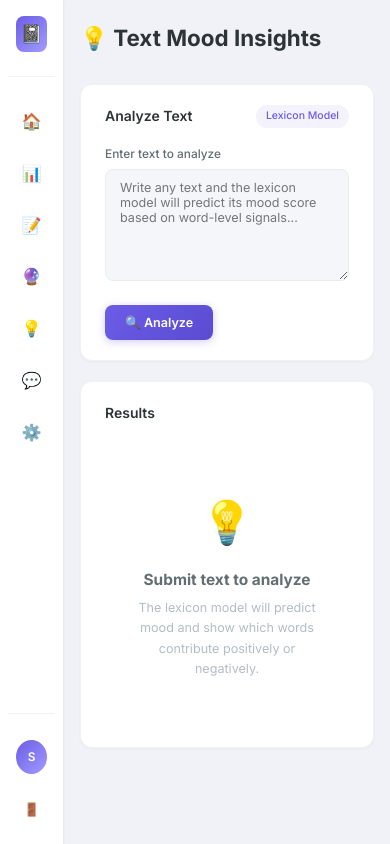
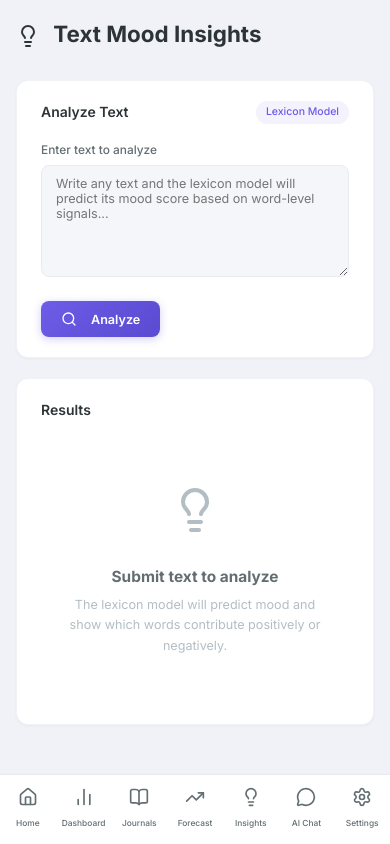
Before and after one commit to nk-labs314/Journal-analytics-dashboard, a Flask app: template templates/insights.html in a window 390 px wide. Run offline with Flask 3, Linux system fonts and the light colour scheme; the template is opened without the code that fills it, so the values that code supplies are empty; the visitor is signed in with stand-in values (Sample User, id 1); parts of the project's set-up code (start-up, migrations or seed data) failed here and were passed over.

Commit message:
[ui] Lucide icons, overlay loader, mobile bottom nav

```diff
--- a/static/css/style.css
+++ b/static/css/style.css
@@ -814,6 +814,31 @@ tr:hover td {
     margin-top: 4px;
 }
 
+/* ---- Overlay Loader ---- */
+.overlay-loader {
+    position: fixed;
+    top: 0; left: 0;
+    width: 100vw; height: 100vh;
+    background: rgba(15, 15, 35, 0.6);
+    backdrop-filter: blur(4px);
+    display: flex;
+    align-items: center;
+    justify-content: center;
+    z-index: 9999;
+}
+
+.spinner {
+    width: 48px; height: 48px;
+    border: 4px solid rgba(255, 255, 255, 0.15);
+    border-top-color: var(--primary);
+    border-radius: 50%;
+    animation: spin 0.8s linear infinite;
+}
+
+@keyframes spin {
+    to { transform: rotate(360deg); }
+}
+
 /* ---- Responsive ---- */
 @media (max-width: 1024px) {
     .grid-4 { grid-template-columns: repeat(2, 1fr); }
@@ -821,25 +846,68 @@ tr:hover td {
 }
 
 @media (max-width: 768px) {
-    .sidebar {
-        width: 64px;
-        padding: 16px 8px;
+    .app-layout {
+        flex-direction: column;
     }
 
-    .sidebar .brand-name,
-    .sidebar .nav-text,
-    .sidebar .user-info {
+    .sidebar {
+        position: fixed;
+        bottom: 0; left: 0; right: 0;
+        top: auto;
+        width: 100%;
+        height: auto;
+        flex-direction: row;
+        padding: 0;
+        border-right: none;
+        border-top: 1px solid var(--border);
+        z-index: 100;
+    }
+
+    .sidebar-brand,
+    .sidebar-footer {
         display: none;
     }
 
+    .sidebar-nav {
+        display: flex;
+        flex-direction: row;
+        justify-content: space-around;
+        width: 100%;
+        gap: 0;
+        padding: 6px 0;
+    }
+
+    .sidebar-nav li {
+        flex: 1;
+    }
+
     .sidebar-nav a {
+        flex-direction: column;
+        align-items: center;
         justify-content: center;
-        padding: 12px;
+        padding: 6px 4px;
+        gap: 2px;
+        font-size: 0.65rem;
+    }
+
+    .sidebar-nav .nav-icon {
+        margin-right: 0;
+    }
+
+    .sidebar-nav .nav-icon svg,
+    .sidebar-nav .nav-icon i {
+        width: 20px !important;
+        height: 20px !important;
+    }
+
+    .sidebar-nav .nav-text {
+        display: block;
+        font-size: 0.6rem;
     }
 
     .main-content {
-        margin-left: 64px;
-        padding: 20px 16px;
+        margin-left: 0;
+        padding: 16px 16px 80px 16px;
     }
 
     .grid-4,
--- a/templates/base.html
+++ b/templates/base.html
@@ -8,59 +8,65 @@
     <link rel="stylesheet" href="{{ url_for('static', filename='css/style.css') }}">
     {% block head %}{% endblock %}
     <meta name="csrf-token" content="{{ csrf_token() }}">
+    <script src="https://unpkg.com/lucide@latest/dist/umd/lucide.js"></script>
 </head>
 <body>
     {% block body_class %}{% endblock %}
+
+    <!-- Global Overlay Loader -->
+    <div id="global-loader" class="overlay-loader" style="display:none;">
+        <div class="spinner"></div>
+    </div>
 
     {% if session.get('user_id') %}
     <div class="app-layout">
         <!-- Sidebar -->
         <aside class="sidebar">
             <div class="sidebar-brand">
-                <div class="brand-icon">📓</div>
+                <div class="brand-icon"><i data-lucide="book-open" style="width:24px;height:24px;"></i></div>
                 <span class="brand-name">MoodLens</span>
             </div>
 
             <ul class="sidebar-nav">
                 <li>
                     <a href="{{ url_for('main.home') }}" class="{% if request.endpoint == 'main.home' %}active{% endif %}">
-                        <span class="nav-icon">🏠</span>
+                        <span class="nav-icon"><i data-lucide="home"></i></span>
                         <span class="nav-text">Home</span>
                     </a>
                 </li>
                 <li>
                     <a href="{{ url_for('main.dashboard') }}" class="{% if request.endpoint == 'main.dashboard' %}active{% endif %}">
-                        <span class="nav-icon">📊</span>
+                        <span class="nav-icon"><i data-lucide="bar-chart-2"></i></span>
                         <span class="nav-text">Dashboard</span>
                     </a>
                 </li>
                 <li>
                     <a href="{{ url_for('main.journals') }}" class="{% if request.endpoint == 'main.journals' %}active{% endif %}">
-                        <span class="nav-icon">📝</span>
+                        <span class="nav-icon"><i data-lucide="book-open"></i></span>
                         <span class="nav-text">Journals</span>
                     </a>
                 </li>
                 <li>
                     <a href="{{ url_for('main.forecast') }}" class="{% if request.endpoint == 'main.forecast' %}active{% endif %}">
-                        <span class="nav-icon">🔮</span>
+                        <span class="nav-icon"><i data-lucide="trending-up"></i></span>
                         <span class="nav-text">Forecast</span>
                     </a>
                 </li>
                 <li>
                     <a href="{{ url_for('main.insights') }}" class="{% if request.endpoint == 'main.insights' %}active{% endif %}">
-                        <span class="nav-icon">💡</span>
+                        <span class="nav-icon"><i data-lucide="lightbulb"></i></span>
                         <span class="nav-text">Insights</span>
                     </a>
                 </li>
                 <li>
                     <a href="{{ url_for('main.chat') }}" class="{% if request.endpoint == 'main.chat' %}active{% endif %}">
-                        <span class="nav-icon">💬</span>
+                        <span class="nav-icon"><i data-lucide="message-circle"></i></span>
                         <span class="nav-text">AI Chat</span>
                     </a>
                 </li>
                 <li>
                     <a href="{{ url_for('main.settings') }}" class="{% if request.endpoint == 'main.settings' %}active{% endif %}">
-                        <span class="nav-icon">⚙️</span>
+                        <span class="nav-icon"><i data-lucide="settings"></i></span>
                         <span class="nav-text">Settings</span>
                     </a>
                 </li>
@@ -75,7 +81,8 @@
                     </div>
                 </div>
                 <a href="{{ url_for('main.logout') }}" class="btn btn-ghost" style="width:100%; justify-content:center; margin-top:8px;">
-                    🚪 <span class="nav-text">Logout</span>
+                    <i data-lucide="log-out" style="width:16px;height:16px;margin-right:6px;"></i>
+                    <span class="nav-text">Logout</span>
                 </a>
             </div>
         </aside>
@@ -85,7 +92,7 @@
             {% with messages = get_flashed_messages() %}
                 {% if messages %}
                     <div class="flash-message flash-info">
-                        ✨ {{ messages[0] }}
+                        <i data-lucide="info" style="width:18px;height:18px;margin-right:8px;flex-shrink:0;"></i> {{ messages[0] }}
                     </div>
                 {% endif %}
             {% endwith %}
@@ -98,5 +105,16 @@
     {% endif %}
 
     {% block scripts %}{% endblock %}
+
+    <script>
+        // Initialize Lucide icons
+        if (typeof lucide !== 'undefined') lucide.createIcons();
+
+        // Global loader helper
+        function showLoader() {
+            var el = document.getElementById('global-loader');
+            if (el) el.style.display = 'flex';
+        }
+    </script>
 </body>
 </html>
--- a/templates/forecast.html
+++ b/templates/forecast.html
@@ -4,7 +4,7 @@
 
 {% block content %}
 <div class="page-header">
-    <h1>🔮 Mood Forecast</h1>
+    <h1><i data-lucide="trending-up" style="width:24px;height:24px;margin-right:8px;vertical-align:middle;"></i> Mood Forecast</h1>
 </div>
 
 {% if predictions %}
@@ -41,7 +41,7 @@
 {% else %}
 <div class="card">
     <div class="empty-state">
-        <div class="empty-icon">🔮</div>
+        <div class="empty-icon"><i data-lucide="trending-up" style="width:48px;height:48px;color:var(--text-muted);"></i></div>
         <h3>Not enough data yet</h3>
         <p>Log at least 14 journal entries to generate a mood forecast.</p>
     </div>
--- a/templates/index.html
+++ b/templates/index.html
@@ -4,7 +4,7 @@
 
 {% block content %}
 <div class="page-header">
-    <h1>📓 New Entry</h1>
+    <h1><i data-lucide="edit-3" style="width:24px;height:24px;margin-right:8px;vertical-align:middle;"></i> New Entry</h1>
 </div>
 
 <div class="grid grid-2">
@@ -14,7 +14,7 @@
             <span class="card-badge">Daily Log</span>
         </div>
 
-        <form action="/log" method="POST">
+        <form action="/log" method="POST" onsubmit="if(typeof showLoader==='function')showLoader();">
             <input type="hidden" name="csrf_token" value="{{ csrf_token() }}"/>
             <div class="form-group">
                 <label>Mood Score (1–10)</label>
@@ -45,7 +45,7 @@
             </div>
 
             <button type="submit" class="btn btn-primary">
-                ✨ Save Entry
+                <i data-lucide="save" style="width:16px;height:16px;margin-right:6px;"></i> Save Entry
             </button>
         </form>
     </div>
--- a/templates/insights.html
+++ b/templates/insights.html
@@ -4,7 +4,7 @@
 
 {% block content %}
 <div class="page-header">
-    <h1>💡 Text Mood Insights</h1>
+    <h1><i data-lucide="lightbulb" style="width:24px;height:24px;margin-right:8px;vertical-align:middle;"></i> Text Mood Insights</h1>
 </div>
 
 <div class="grid grid-2">
@@ -14,14 +14,14 @@
             <h3>Analyze Text</h3>
             <span class="card-badge">Lexicon Model</span>
         </div>
-        <form method="POST">
+        <form method="POST" onsubmit="if(typeof showLoader==='function')showLoader();">
             <input type="hidden" name="csrf_token" value="{{ csrf_token() }}"/>
             <div class="form-group">
                 <label>Enter text to analyze</label>
                 <textarea name="text" class="form-control" rows="6"
                     placeholder="Write any text and the lexicon model will predict its mood score based on word-level signals..."></textarea>
             </div>
-            <button type="submit" class="btn btn-primary">🔍 Analyze</button>
+            <button type="submit" class="btn btn-primary"><i data-lucide="search" style="width:16px;height:16px;margin-right:6px;"></i> Analyze</button>
         </form>
     </div>
 
@@ -69,7 +69,7 @@
         {% endif %}
         {% else %}
         <div class="empty-state">
-            <div class="empty-icon">💡</div>
+            <div class="empty-icon"><i data-lucide="lightbulb" style="width:48px;height:48px;color:var(--text-muted);"></i></div>
             <h3>Submit text to analyze</h3>
             <p>The lexicon model will predict mood and show which words contribute positively or negatively.</p>
         </div>
--- a/templates/settings.html
+++ b/templates/settings.html
@@ -4,7 +4,7 @@
 
 {% block content %}
 <div class="page-header">
-    <h1>⚙️ Settings</h1>
+    <h1><i data-lucide="settings" style="width:24px;height:24px;margin-right:8px;vertical-align:middle;"></i> Settings</h1>
 </div>
 
 <div class="grid grid-2">
```
Also changed, not shown: templates/dashboard.html (+4 -4 lines), templates/journals.html (+4 -4 lines), templates/login.html (+4 -3 lines).
